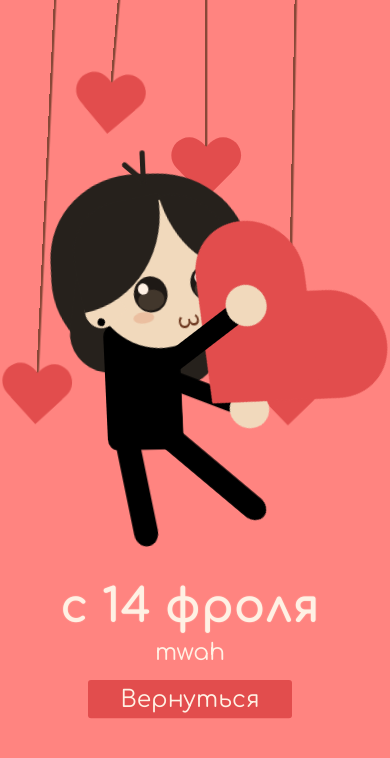
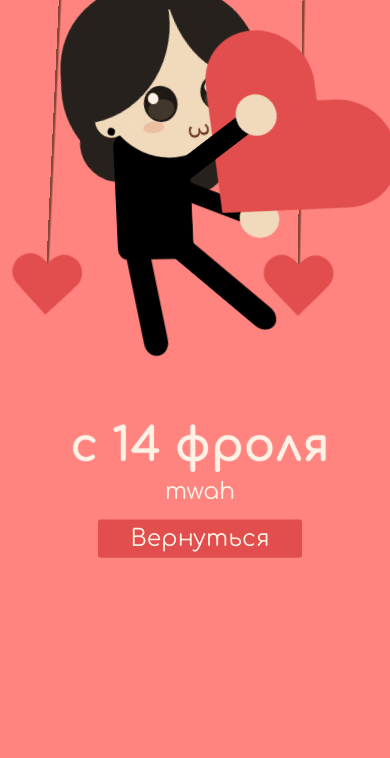
Before and after one commit to loemkrutoi/valentine-day-thingy, a plain HTML site: page iloveyou.html in a window 390 px wide. Shown: the top 758 px of the page. Drawn offline with Linux system fonts and the light colour scheme; a web font is replaced by a local one.

Commit message:
bug fixes

```diff
--- a/Styles/style.css
+++ b/Styles/style.css
@@ -19,7 +19,7 @@ body{
     width: 1500px; height: 100%;
     @media (max-width: 423px) {
         position: relative;
-        top: -910px; left: -560px;
+        top: -960px; left: -550px;
         transform: scale(0.3);
     }
 }
@@ -52,7 +52,6 @@ p{
     }
 }
 .placeholder{
-    width: 500px; height: 70px;
     margin: auto;
     @media (max-width: 1023px) {
         margin-bottom: 350px;
@@ -197,6 +196,7 @@ p{
     }
     @media (max-width: 425px) {
         animation: floatingAnimEvenSmallerScreen 1s ease-in-out infinite;
+        position: relative; top: -100px;
     }
 }
 .iloveyou>div{
```
Also changed, not shown: index.html (+1 -0 lines).
